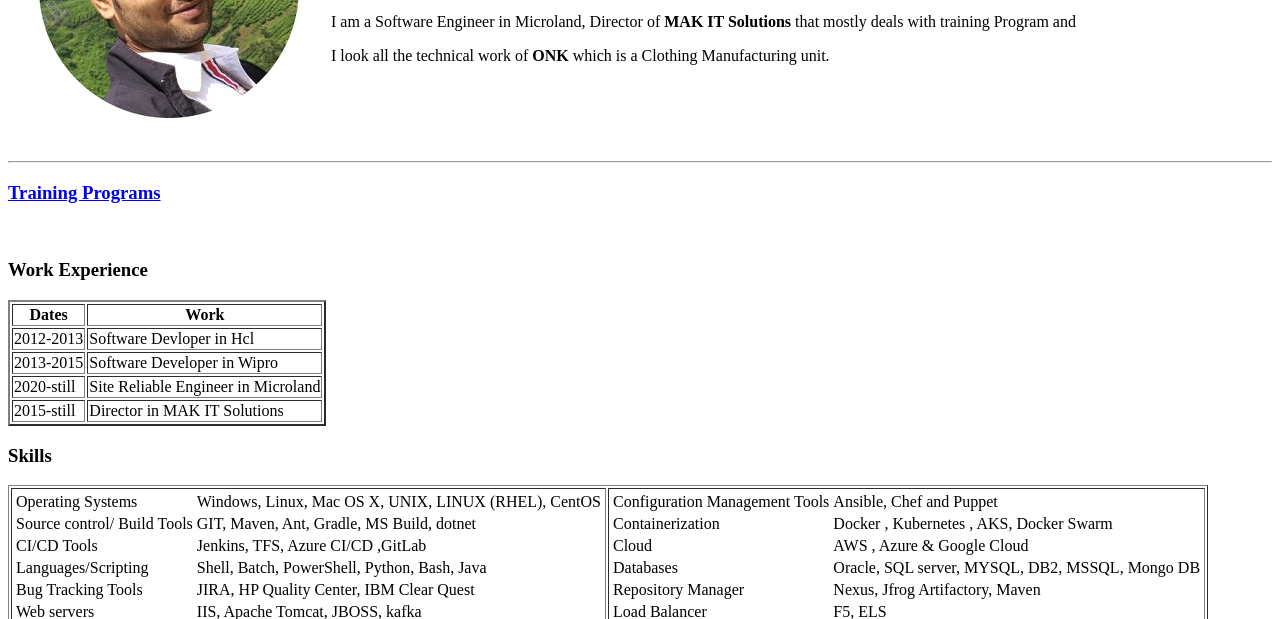
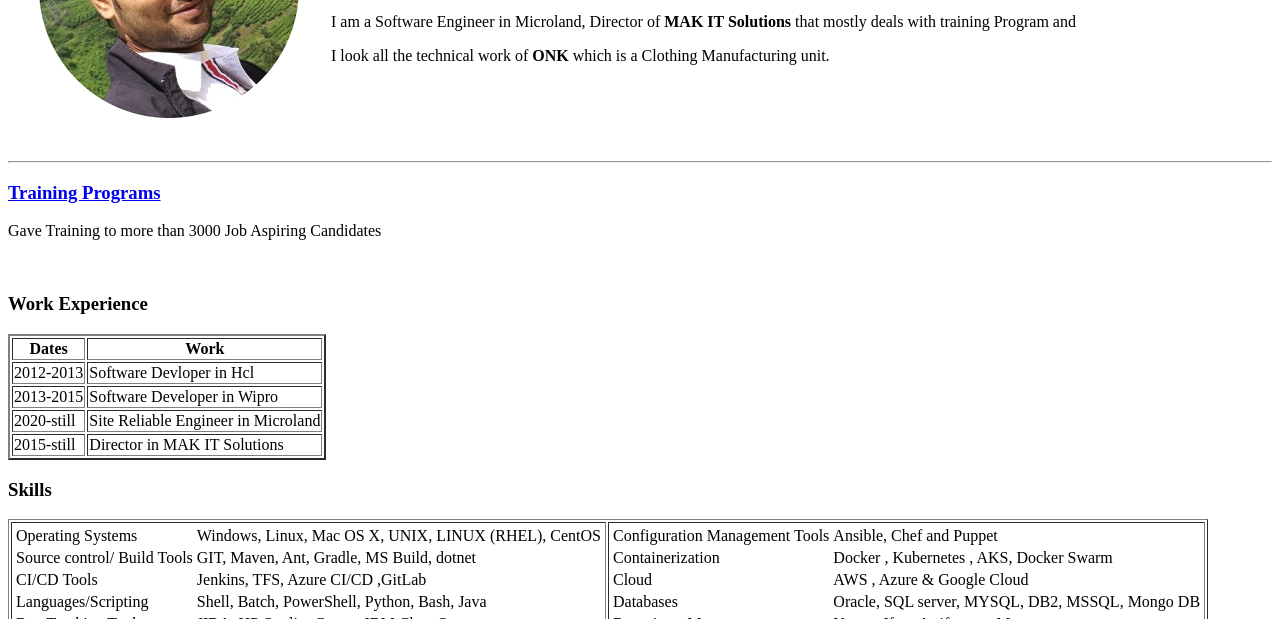
Before and after one commit to Omairkhan3008/cv, a plain HTML site: page index.html in a window 1280 px wide. Shown: the part 181-800 px from the top of the page. Drawn offline with Linux system fonts and the light colour scheme.

Commit message:
Added one line

```diff
--- a/index.html
+++ b/index.html
@@ -22,6 +22,7 @@
 
   <hr>
   <h3><a href="Training.html">Training Programs</a></h3>
+  <p>Gave Training to more than 3000 Job Aspiring Candidates</p>
   <br>
   <h3><strong>Work Experience</strong></h3>
 
```
